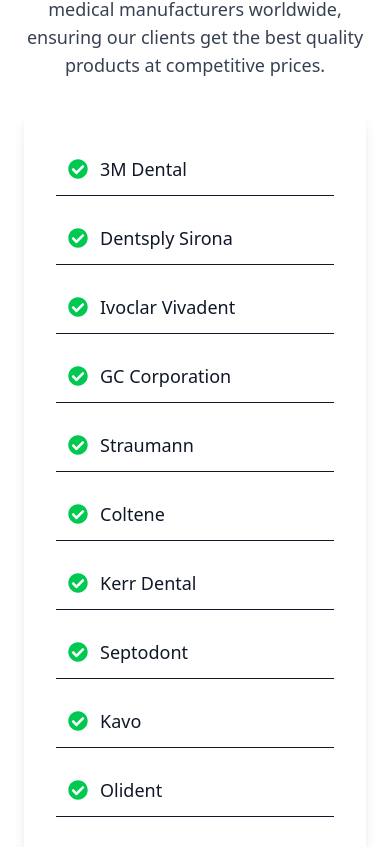
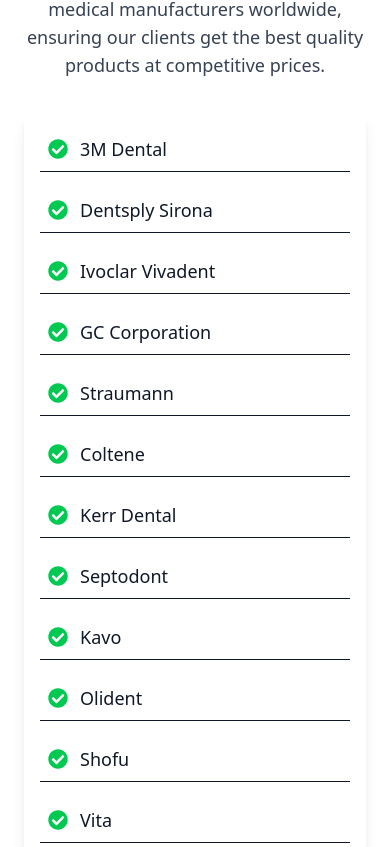
Before and after one commit to Molars-Dental-Practice/saba-al-badr, a React (Vite) app: page / in a window 390 px wide. Shown: the part 4975-5822 px from the top of the page. Built offline with nearby package versions, Linux system fonts and the light colour scheme.

Commit message:
fix padding on partners display section

```diff
--- a/src/components/DentalPartners.tsx
+++ b/src/components/DentalPartners.tsx
@@ -70,12 +70,12 @@
       </p>
 
       {/* List of Partners */}
-      <div className="bg-white shadow-lg rounded-lg p-8">
+      <div className="bg-white shadow-lg rounded-lg p-4">
         <ul className="grid  md:grid-cols-4 lg:grid-cols-5 gap-4 text-gray-900 text-lg font-medium">
           {partners.map((partner, index) => (
             <li
               key={index}
-              className="flex items-center space-x-3 p-3 border-b md:border-none"
+              className="flex items-center space-x-3 p-2 border-b md:border-none"
             >
               <FaCheckCircle className="text-green-500 text-xl" />
               <span>{partner}</span>
```
